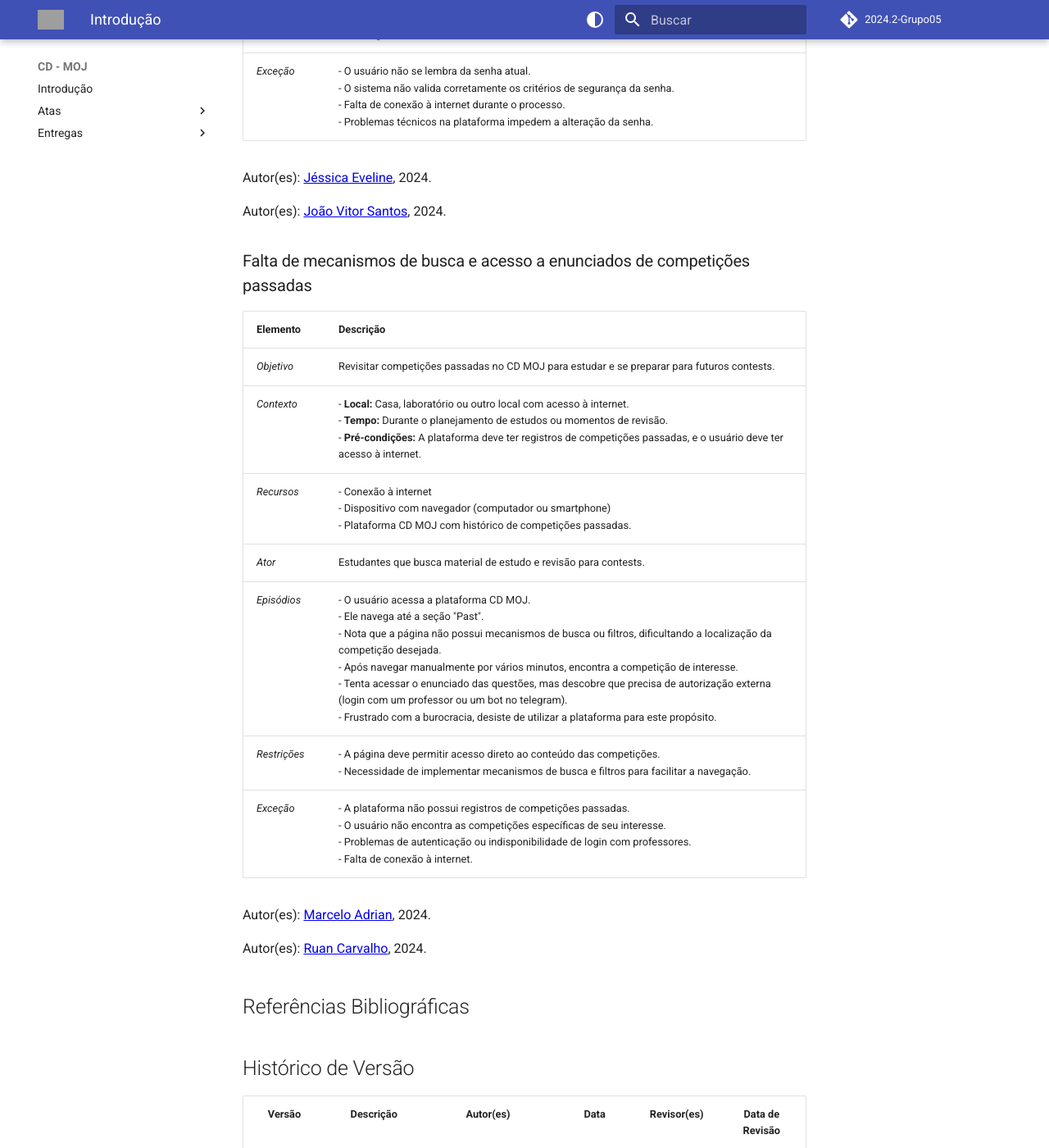
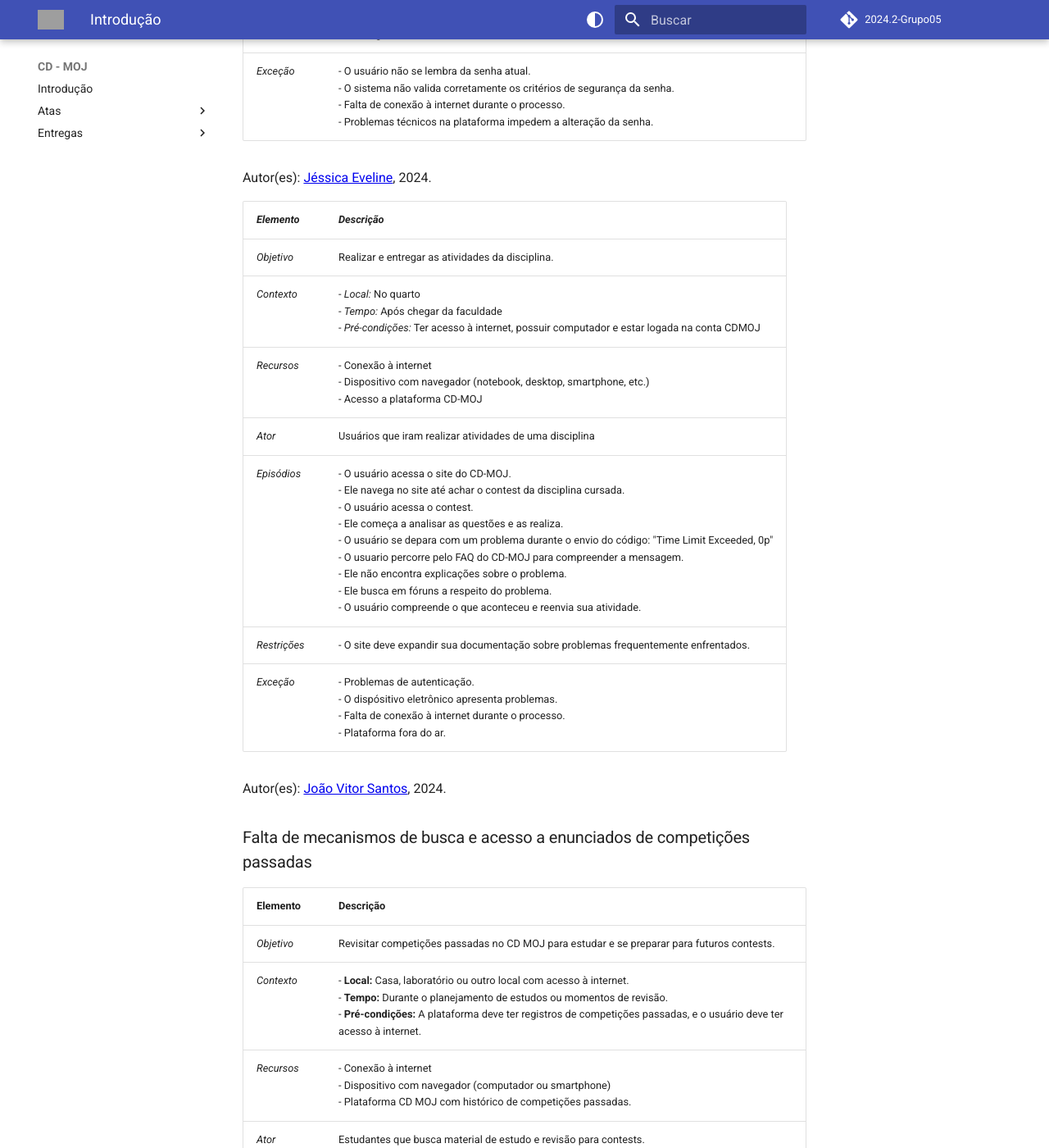
Before and after one commit to Interacao-Humano-Computador/2024.2-Grupo05, an MkDocs documentation site: the page built from docs/entregas/entrega_2/cenarios.md, in a window 1280 px wide and 1400 px high, scrolled down 2523 px. Shown: the whole window at 82% size. Built offline with MkDocs 1.6.1 and Material for MkDocs 9.7.7, drawn with Linux system fonts in a browser that asks for light colours; comment, search, counter and statistics services are not loaded; the version menu is left out; grey boxes are pictures that could not be loaded.

Commit message:
docs: Adição de mais um cenário

```diff
--- a/docs/entregas/entrega_2/cenarios.md
+++ b/docs/entregas/entrega_2/cenarios.md
@@ -49,6 +49,16 @@ Autor(es): [Felipe Rodrigues](https://github.com/felipeJRdev), 2024.
 
 Autor(es): [Jéssica Eveline](https://github.com/xzxjesse), 2024.
 
+| *Elemento*   | *Descrição* |
+| -------------- | ------------- |
+| *Objetivo*   | Realizar e entregar as atividades da disciplina. |
+| *Contexto*   | - *Local:* No quarto <br> - *Tempo:* Após chegar da faculdade <br> - *Pré-condições:* Ter acesso à internet, possuir computador e estar logada na conta CDMOJ |
+| *Recursos*   | - Conexão à internet <br> - Dispositivo com navegador (notebook, desktop, smartphone, etc.) <br> - Acesso a plataforma CD-MOJ |
+| *Ator*       | Usuários que iram realizar atividades de uma disciplina |
+| *Episódios*  | - O usuário acessa o site do CD-MOJ. <br> - Ele navega no site até achar o contest da disciplina cursada. <br> - O usuário acessa o contest. <br> - Ele começa a analisar as questões e as realiza. <br> - O usuário se depara com um problema durante o envio do código: "Time Limit Exceeded, 0p" <br> - O usuario percorre pelo FAQ do CD-MOJ para compreender a mensagem. <br> - Ele não encontra explicações sobre o problema. <br> - Ele busca em fóruns a respeito do problema. <br> - O usuário compreende o que aconteceu e reenvia sua atividade. |
+| *Restrições* | - O site deve expandir sua documentação sobre problemas frequentemente enfrentados. |
+| *Exceção*    | - Problemas de autenticação. <br> - O dispósitivo eletrônico apresenta problemas.  <br> - Falta de conexão à internet durante o processo. <br> - Plataforma fora do ar. |
+
 Autor(es): [João Vitor Santos](https://github.com/Jauzimm), 2024.
 
 ### Falta de mecanismos de busca e acesso a enunciados de competições passadas
```
